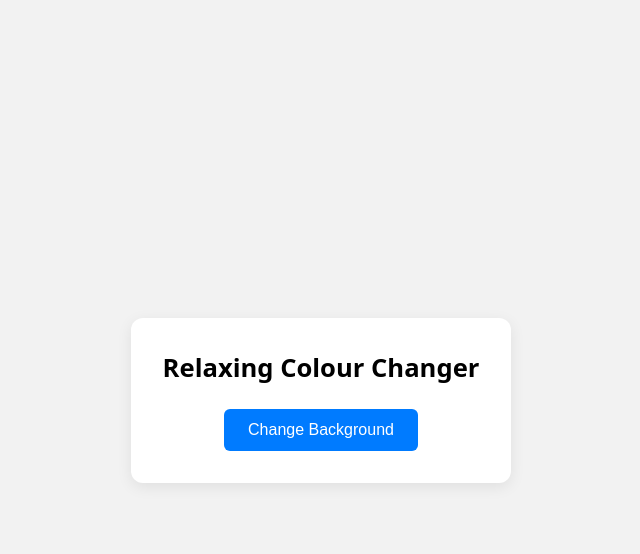
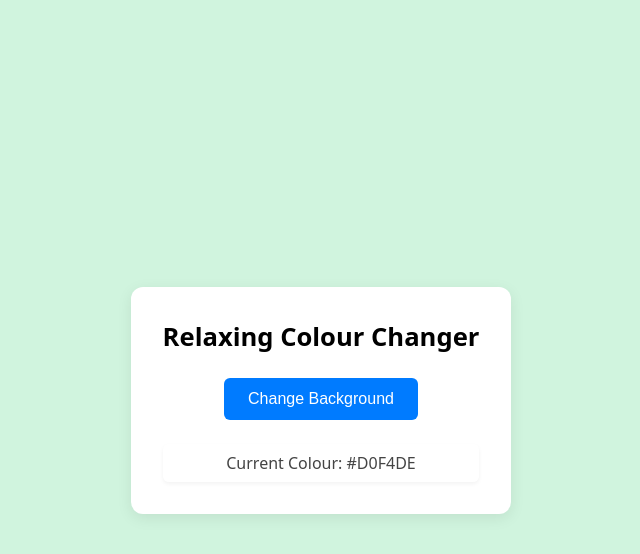
Before and after one commit to SanJammin/Background-Colour-Changer, a plain HTML site: page index.html in a window 1280 px wide. Both pictures are taken after a click on the button "Change Background". Shown: the whole page, without its empty margins (319-959 px from the left). Drawn offline with Linux system fonts and the light colour scheme.

Commit message:
Set up colour changer

```diff
--- a/index.css
+++ b/index.css
@@ -41,3 +41,16 @@ h1 {
 #change-color-btn:hover {
     background-color: #0056b3;
 }
+
+#current-color {
+    margin-top: 1.5rem;
+    font-size: 1rem;
+    font-weight: 500;
+    color: #444;
+    background: rgba(255, 255, 255, 0.6);
+    padding: 0.5rem 1rem;
+    border-radius: 6px;
+    display: block;
+    box-shadow: 0 2px 4px rgba(0,0,0,0.05);
+    transition: background-color 0.3s ease, color 0.3s ease;
+}
--- a/index.html
+++ b/index.html
@@ -10,6 +10,9 @@
     <main>
         <h1>Relaxing Colour Changer</h1>
         <button id="change-color-btn">Change Background</button>
+        <p id="current-color"></p>
     </main>
+
+    <script src="index.js"></script>
 </body>
 </html>
--- a/index.js
+++ b/index.js
@@ -1 +1,9 @@
-const colours = ["#FFADAD", "#FFD6A5", "#FDFFB6", "#CAFFBF", "#A0C4FF", "#BDB2FF", "#FFC6FF", "#D0F4DE"];
+const colors = ["#FFADAD", "#FFD6A5", "#FDFFB6", "#CAFFBF", "#A0C4FF", "#BDB2FF", "#FFC6FF", "#D0F4DE"];
+const changeColorBtn = document.getElementById("change-color-btn");
+const currentColor = document.getElementById("current-color");
+
+changeColorBtn.addEventListener("click", () => {
+    let randomColor = Math.floor(Math.random() * colors.length);
+    document.body.style.backgroundColor = colors[randomColor];
+    currentColor.textContent = `Current Colour: ${colors[randomColor]}`;
+});
```
